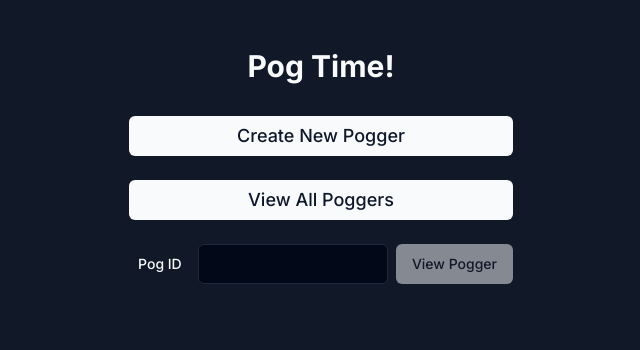
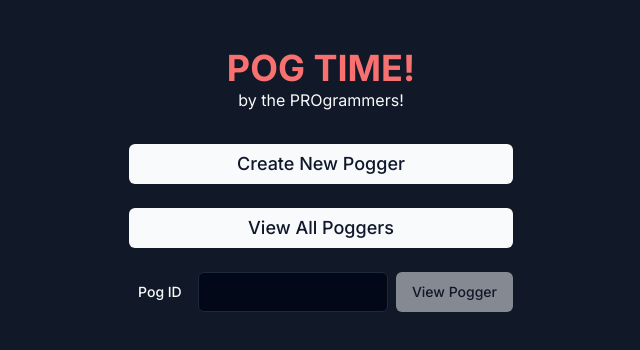
Before and after one commit to MykiellDeovennPagayonan/pogs-lab, a Next.js app in the folder poggers-frontend/: page / in a window 1280 px wide. Shown: the top 350 px of the page, without its empty margins (319-959 px from the left). Built offline with nearby package versions, Linux system fonts and the light colour scheme.

Commit message:
added color for pog time! text

```diff
--- a/poggers-frontend/src/app/page.tsx
+++ b/poggers-frontend/src/app/page.tsx
@@ -73,7 +73,8 @@ export default function Home() {
 
   return (
     <main className="bg-gray-900 flex flex-col gap-8 min-w-96">
-      <h1 className="text-3xl font-bold m-auto">Pog Time!</h1>
+      <h1 className="text-4xl font-bold m-auto uppercase text-red-400">Pog Time!</h1>
+      <h2 className="text-base m-auto -mt-8">by the PROgrammers!</h2>
       <div className="grid grid-cols-1 gap-6 justify-items-center w-96 min-w-44 m-auto">
         <Dialog>
           <DialogTrigger asChild>
```
